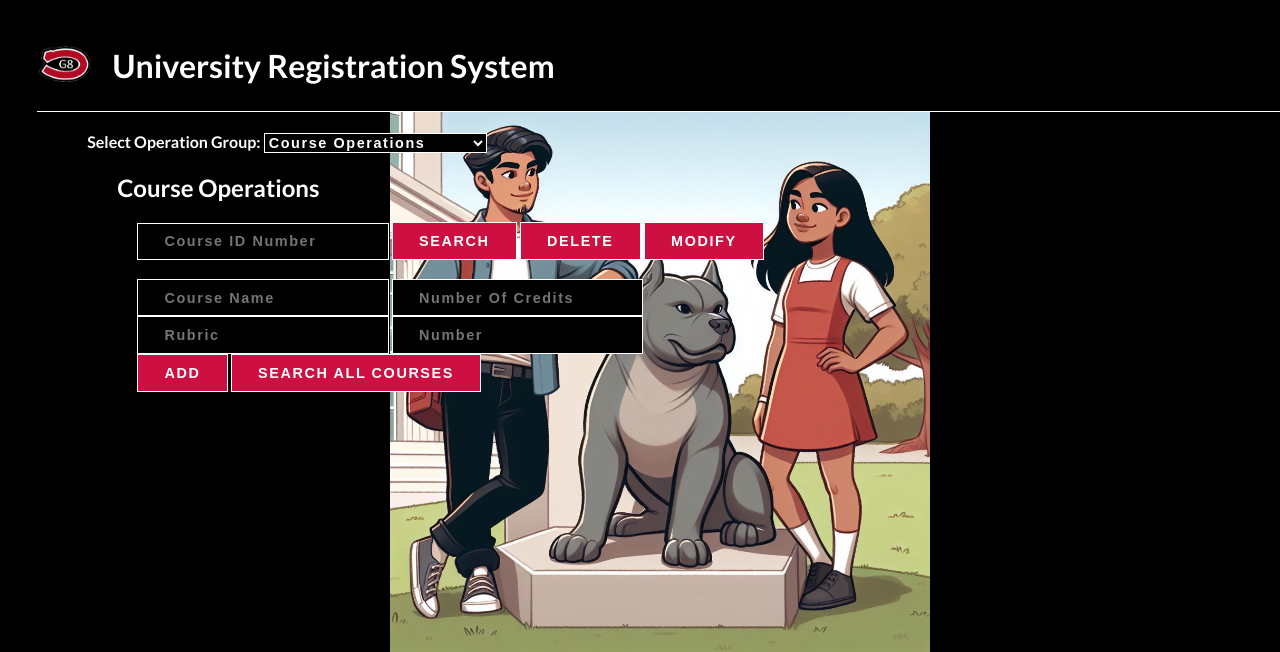
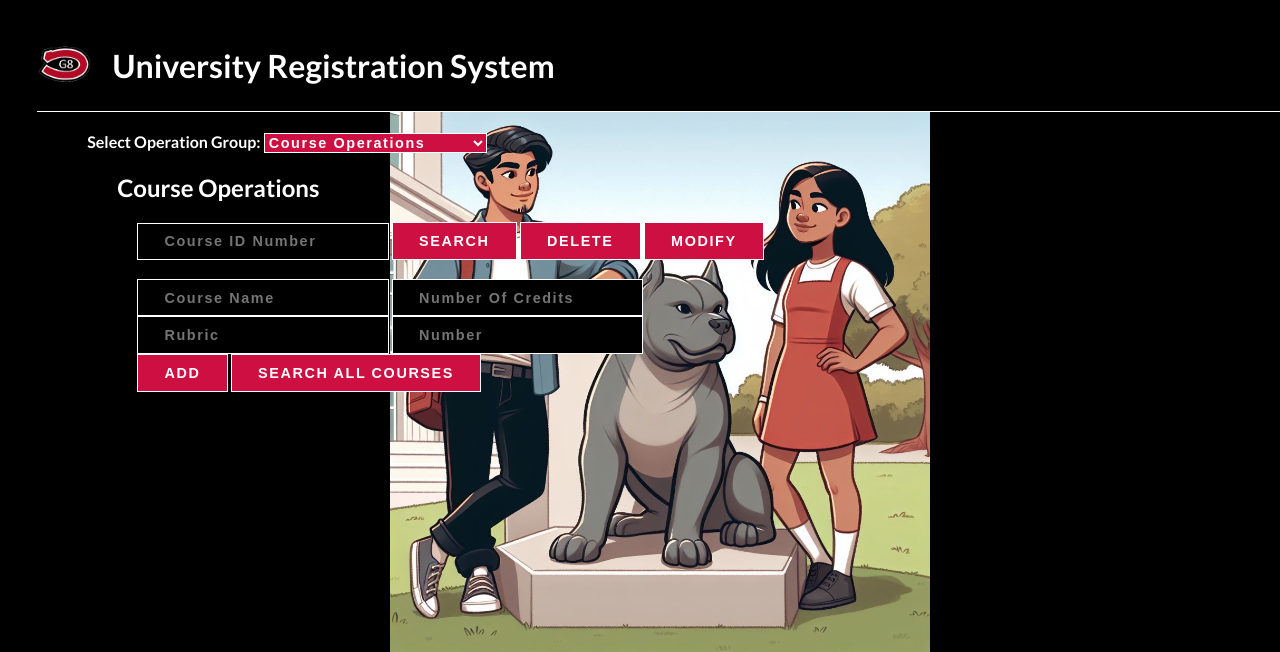
Before and after one commit to St-Cloud-State/project-group8, a Flask app: page / in a window 1280 px wide. Shown: the top 652 px of the page. Run offline with Flask 2, Linux system fonts and the light colour scheme.

Commit message:
Made the droppdown red

```diff
--- a/static/styles.css
+++ b/static/styles.css
@@ -78,7 +78,7 @@ select {
     font-size: 0.9rem;
     letter-spacing: 1.6px;
 
-    background-color: black;
+    background-color: #CD1041;
     color: white;
     border: 1px solid white;
 }
```
